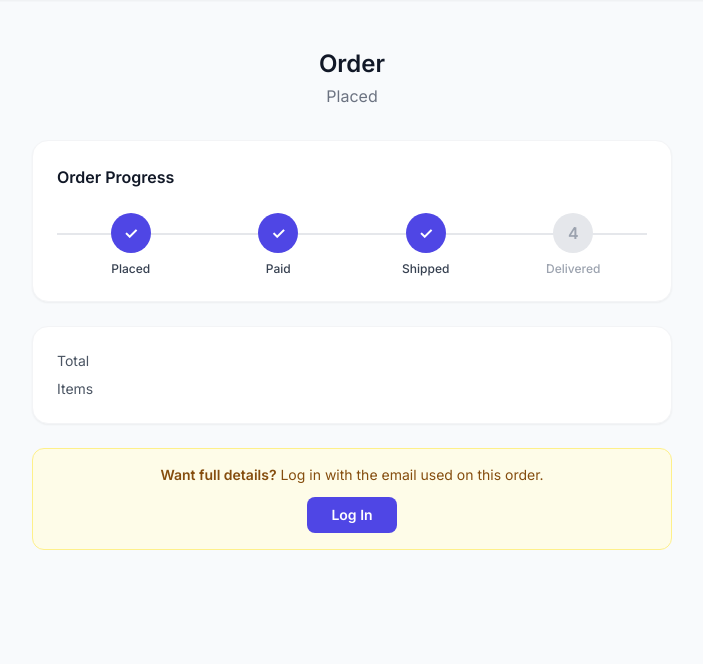
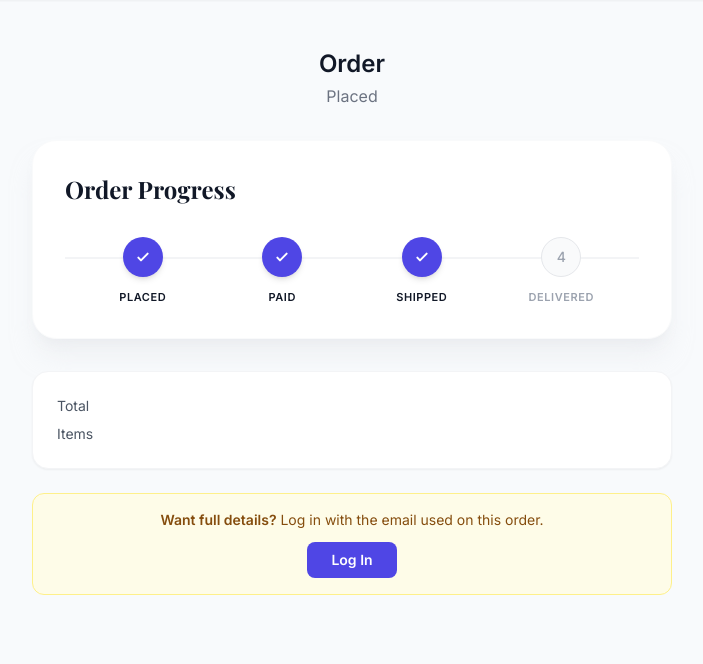
Before and after one commit to Rayflex189/webvault-fashion-commerce, a Django app: template templates/orders/order_public.html in a window 1280 px wide. Shown: the part 80-744 px from the top of the page, without its empty margins (288-991 px from the left). Run offline with Django 5.2, Linux system fonts and the light colour scheme; the template is opened without the code that fills it, so the values that code supplies are empty; data comes from the database, SQL or seed files in the repository; some libraries are stand-ins or nearby versions.

Commit message:
Enhance order status timeline styling and structure
Save

```diff
--- a/templates/orders/_status_timeline.html
+++ b/templates/orders/_status_timeline.html
@@ -4,62 +4,86 @@ Usage: {% include 'orders/_status_timeline.html' with order=order %}
 {% endcomment %}
 
 {% with status=order.status %}
-<div class="bg-white rounded-2xl shadow-sm border border-gray-100 p-6 mb-6">
-    <h2 class="font-bold mb-6">Order Progress</h2>
+<div class="bg-white rounded-3xl shadow-xl shadow-gray-200/50 border border-gray-50 p-8 mb-8">
+    <h2 class="font-serif text-2xl font-bold text-gray-900 mb-8">Order Progress</h2>
 
     {% if status == 'cancelled' %}
-        <div class="flex items-center gap-3 text-red-600">
-            <div class="w-10 h-10 rounded-full bg-red-100 flex items-center justify-center text-xl">✕</div>
+        <!-- Cancelled State -->
+        <div class="flex items-center gap-4 bg-red-50/50 border border-red-100 p-5 rounded-2xl">
+            <div class="w-12 h-12 rounded-full bg-red-100 text-red-600 flex items-center justify-center shrink-0">
+                <svg class="w-5 h-5" fill="none" stroke="currentColor" viewBox="0 0 24 24">
+                    <path stroke-linecap="round" stroke-linejoin="round" stroke-width="2.5" d="M6 18L18 6M6 6l12 12"/>
+                </svg>
+            </div>
             <div>
-                <p class="font-semibold">Order Cancelled</p>
-                <p class="text-xs text-gray-500">This order has been cancelled.</p>
+                <p class="font-semibold text-red-900">Order Cancelled</p>
+                <p class="text-xs text-red-600/80 mt-1 font-light">This order has been cancelled.</p>
             </div>
         </div>
     {% else %}
-        <div class="flex items-center justify-between relative">
+        <!-- Progress Timeline -->
+        <div class="flex items-center justify-between relative px-2">
             <!-- Progress line behind dots -->
-            <div class="absolute top-5 left-0 right-0 h-0.5 bg-gray-200 z-0"></div>
+            <div class="absolute top-5 left-0 right-0 h-0.5 bg-gray-100 z-0"></div>
 
             <!-- Steps -->
             {% with current_step=status %}
+
             <!-- Step 1: Placed (always complete) -->
             <div class="relative z-10 flex flex-col items-center flex-1">
-                <div class="w-10 h-10 rounded-full bg-[var(--primary-color)] text-white flex items-center justify-center font-bold">✓</div>
-                <p class="text-xs font-medium text-gray-700 mt-2">Placed</p>
+                <div class="w-10 h-10 rounded-full bg-[var(--primary-color)] text-white flex items-center justify-center shadow-md shadow-[var(--primary-color)]/20">
+                    <svg class="w-4 h-4" fill="none" stroke="currentColor" viewBox="0 0 24 24">
+                        <path stroke-linecap="round" stroke-linejoin="round" stroke-width="3" d="M5 13l4 4L19 7"/>
+                    </svg>
+                </div>
+                <p class="text-[11px] font-semibold tracking-wider uppercase text-gray-900 mt-3 text-center">Placed</p>
             </div>
 
             <!-- Step 2: Paid -->
             <div class="relative z-10 flex flex-col items-center flex-1">
                 {% if current_step == 'pending' %}
-                    <div class="w-10 h-10 rounded-full bg-gray-200 text-gray-400 flex items-center justify-center font-bold">2</div>
-                    <p class="text-xs font-medium text-gray-400 mt-2">Paid</p>
+                    <div class="w-10 h-10 rounded-full bg-gray-50 border border-gray-200 text-gray-400 flex items-center justify-center font-medium text-sm">2</div>
+                    <p class="text-[11px] font-semibold tracking-wider uppercase text-gray-400 mt-3 text-center">Paid</p>
                 {% else %}
-                    <div class="w-10 h-10 rounded-full bg-[var(--primary-color)] text-white flex items-center justify-center font-bold">✓</div>
-                    <p class="text-xs font-medium text-gray-700 mt-2">Paid</p>
+                    <div class="w-10 h-10 rounded-full bg-[var(--primary-color)] text-white flex items-center justify-center shadow-md shadow-[var(--primary-color)]/20">
+                        <svg class="w-4 h-4" fill="none" stroke="currentColor" viewBox="0 0 24 24">
+                            <path stroke-linecap="round" stroke-linejoin="round" stroke-width="3" d="M5 13l4 4L19 7"/>
+                        </svg>
+                    </div>
+                    <p class="text-[11px] font-semibold tracking-wider uppercase text-gray-900 mt-3 text-center">Paid</p>
                 {% endif %}
             </div>
 
             <!-- Step 3: Shipped -->
             <div class="relative z-10 flex flex-col items-center flex-1">
                 {% if current_step == 'pending' or current_step == 'paid' %}
-                    <div class="w-10 h-10 rounded-full bg-gray-200 text-gray-400 flex items-center justify-center font-bold">3</div>
-                    <p class="text-xs font-medium text-gray-400 mt-2">Shipped</p>
+                    <div class="w-10 h-10 rounded-full bg-gray-50 border border-gray-200 text-gray-400 flex items-center justify-center font-medium text-sm">3</div>
+                    <p class="text-[11px] font-semibold tracking-wider uppercase text-gray-400 mt-3 text-center">Shipped</p>
                 {% else %}
-                    <div class="w-10 h-10 rounded-full bg-[var(--primary-color)] text-white flex items-center justify-center font-bold">✓</div>
-                    <p class="text-xs font-medium text-gray-700 mt-2">Shipped</p>
+                    <div class="w-10 h-10 rounded-full bg-[var(--primary-color)] text-white flex items-center justify-center shadow-md shadow-[var(--primary-color)]/20">
+                        <svg class="w-4 h-4" fill="none" stroke="currentColor" viewBox="0 0 24 24">
+                            <path stroke-linecap="round" stroke-linejoin="round" stroke-width="3" d="M5 13l4 4L19 7"/>
+                        </svg>
+                    </div>
+                    <p class="text-[11px] font-semibold tracking-wider uppercase text-gray-900 mt-3 text-center">Shipped</p>
                 {% endif %}
             </div>
 
             <!-- Step 4: Delivered -->
             <div class="relative z-10 flex flex-col items-center flex-1">
                 {% if current_step == 'delivered' %}
-                    <div class="w-10 h-10 rounded-full bg-green-600 text-white flex items-center justify-center font-bold">✓</div>
-                    <p class="text-xs font-medium text-green-700 mt-2">Delivered</p>
+                    <div class="w-10 h-10 rounded-full bg-emerald-600 text-white flex items-center justify-center shadow-md shadow-emerald-600/20">
+                        <svg class="w-4 h-4" fill="none" stroke="currentColor" viewBox="0 0 24 24">
+                            <path stroke-linecap="round" stroke-linejoin="round" stroke-width="3" d="M5 13l4 4L19 7"/>
+                        </svg>
+                    </div>
+                    <p class="text-[11px] font-semibold tracking-wider uppercase text-emerald-700 mt-3 text-center">Delivered</p>
                 {% else %}
-                    <div class="w-10 h-10 rounded-full bg-gray-200 text-gray-400 flex items-center justify-center font-bold">4</div>
-                    <p class="text-xs font-medium text-gray-400 mt-2">Delivered</p>
+                    <div class="w-10 h-10 rounded-full bg-gray-50 border border-gray-200 text-gray-400 flex items-center justify-center font-medium text-sm">4</div>
+                    <p class="text-[11px] font-semibold tracking-wider uppercase text-gray-400 mt-3 text-center">Delivered</p>
                 {% endif %}
             </div>
+
             {% endwith %}
         </div>
     {% endif %}
```
